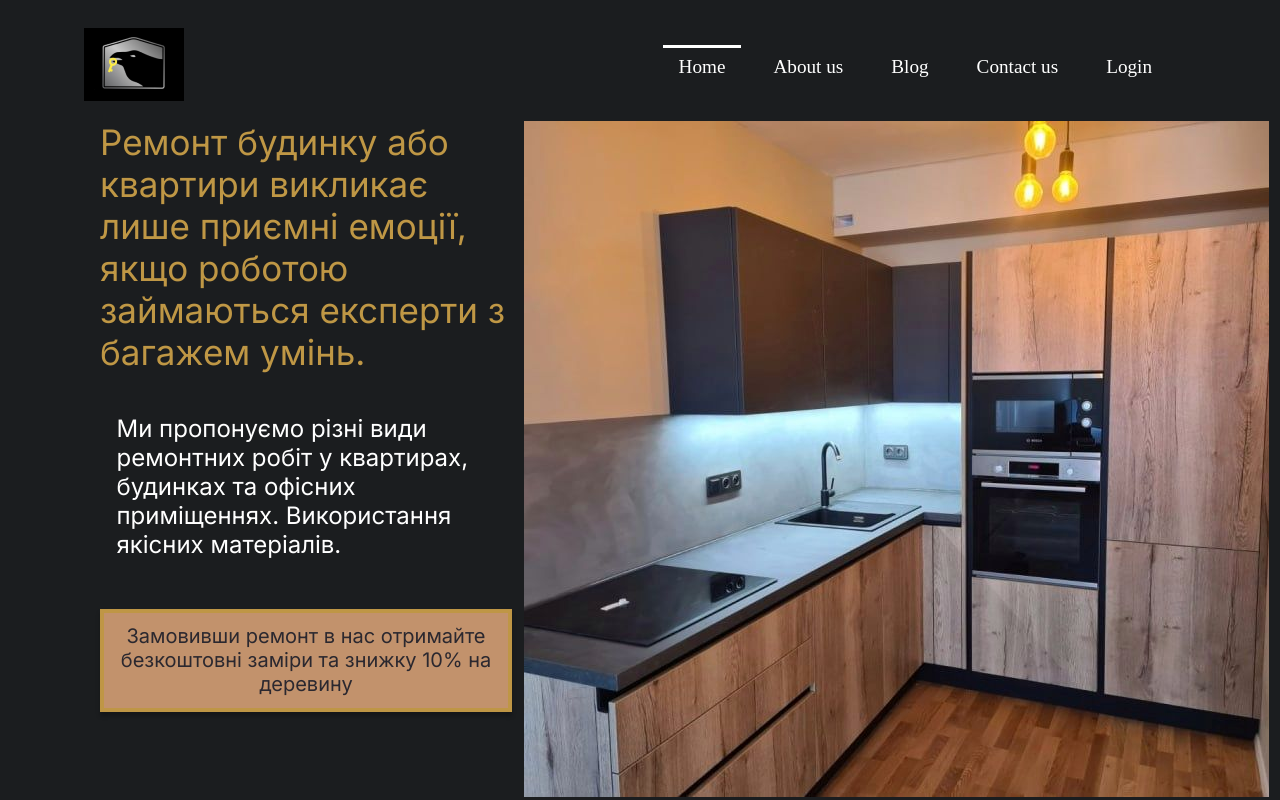
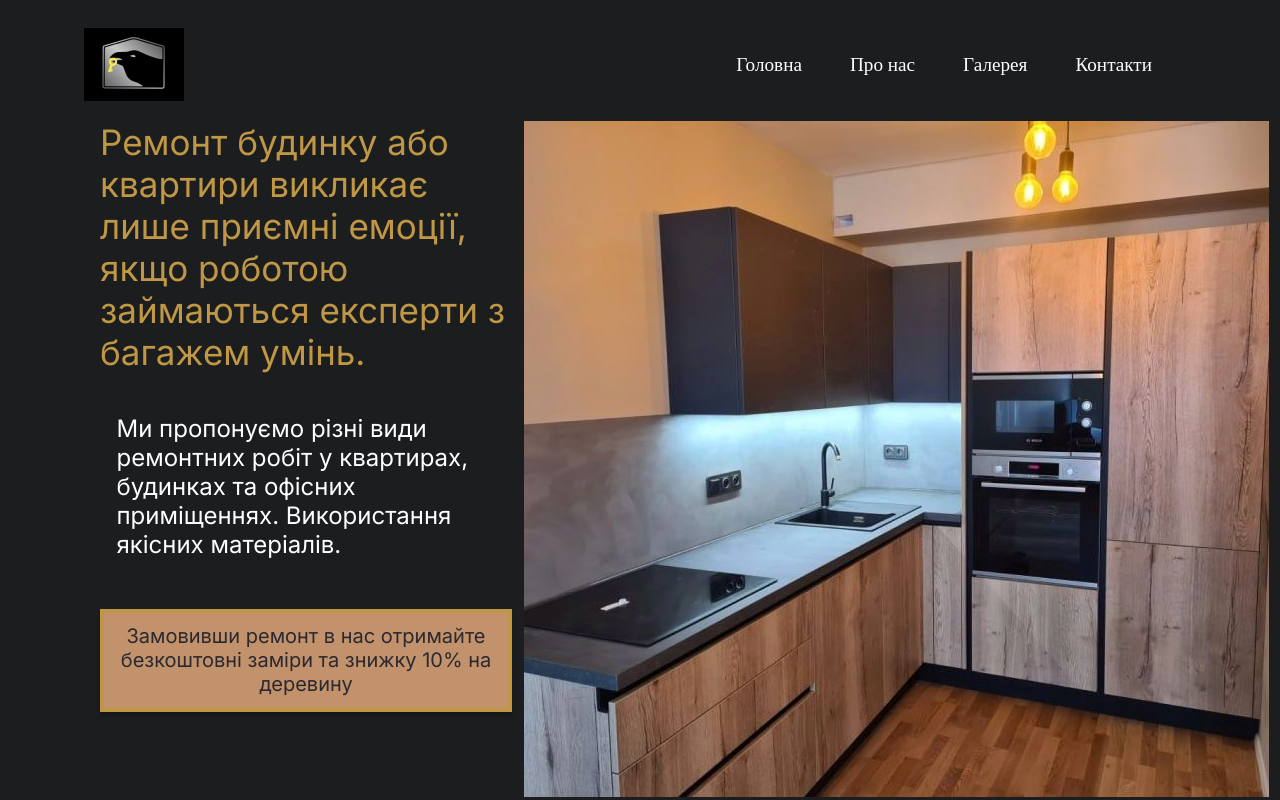
Before and after one commit to voron-remonntt/design, a React (Create React App) app: page / in a window 1280 px wide. Shown: the top 800 px of the page. Built offline with nearby package versions, Linux system fonts and the light colour scheme; a web font is replaced by a local one.

Commit message:
version mobile

```diff
--- a/package.json
+++ b/package.json
@@ -18,6 +18,7 @@
     "react-dom": "^18.2.0",
     "react-router-dom": "^6.9.0",
     "react-scripts": "5.0.1",
+    "react-scroll": "^1.8.9",
     "sass": "^1.59.3",
     "sort-by": "^1.2.0",
     "web-vitals": "^2.1.4"
@@ -48,6 +49,7 @@
   "devDependencies": {
     "@types/react": "^18.0.28",
     "@types/react-dom": "^18.0.11",
+    "@types/react-scroll": "^1.8.7",
     "@typescript-eslint/eslint-plugin": "^5.55.0",
     "@typescript-eslint/parser": "^5.55.0",
     "eslint-config-airbnb": "^19.0.4",
--- a/src/App.tsx
+++ b/src/App.tsx
@@ -3,9 +3,6 @@ import './App.scss';
 import { Routes, Route, Navigate } from 'react-router-dom';
 import { Navbar } from './components/navbar/Navbar';
 import { Home } from './pages/Home/Home';
-import { About } from './pages/About';
-import { Blog } from './pages/Blog';
-import { Contact } from './pages/Contact';
 
 const App: React.FC = () => (
   <>
@@ -14,9 +11,9 @@ const App: React.FC = () => (
     <div className="pages">
       <Routes>
         <Route path="/" Component={Home} />
-        <Route path="/about" Component={About} />
-        <Route path="/blog" Component={Blog} />
-        <Route path="/contact" Component={Contact} />
+        <Route path="#about" Component={Home} />
+        <Route path="#galery" Component={Home} />
+        <Route path="#contact" Component={Home} />
         <Route
           path="*"
           element={<Navigate to="/" />}
--- a/src/components/navbar/Navbar.scss
+++ b/src/components/navbar/Navbar.scss
@@ -125,3 +125,51 @@
     }
   }
 }
+
+.nav {
+  &__links {
+    color: #fff;
+    padding: 0.5rem 1rem;
+    height: 100%;
+    text-decoration: none;
+    border-bottom: 3px solid transparent;
+  }
+
+  &__item {
+    line-height: 40px;
+    margin-right: 1rem;
+
+    &:after {
+      content: "";
+      display: block;
+      height: 3px;
+      width: 0;
+      background-color: transparent;
+      transition: width .7s ease, background-color 0.5s ease;
+    }
+
+    &:hover:after {
+      width: 100%;
+      background-color: #fff;
+    }
+
+    & .active {
+      border-top: 3px solid #fff;
+    }
+  }
+}
+
+@media screen and (max-width: 960px) {
+  .nav {
+    &__item .active {
+      color: #fff;
+      border: none;
+    }
+
+    &__links {
+      padding: 1.5rem;
+      width: 100%;
+      display: table;
+    }
+  }
+}
--- a/src/components/navbar/Navbar.tsx
+++ b/src/components/navbar/Navbar.tsx
@@ -1,8 +1,9 @@
+/* eslint-disable react/jsx-boolean-value */
 /* eslint-disable global-require */
 import React, { useState } from 'react';
 import { NavLink } from 'react-router-dom';
 import './Navbar.scss';
-import { NavItem } from './navItem/NavItem';
+import { Link } from 'react-scroll';
 
 export const Navbar: React.FC = () => {
   const [clik, setClick] = useState(false);
@@ -18,35 +19,53 @@ export const Navbar: React.FC = () => {
 
         <ul className={clik ? 'nav__menu active' : 'nav__menu'}>
 
-          <NavItem
-            to="/"
-            event={handleClik}
-            text="Home"
-          />
+          <Link
+            spy={true}
+            smooth={true}
+            offset={50}
+            duration={500}
+            to="home"
+            className="nav__item nav__links"
+            onClick={handleClik}
+          >
+            Головна
+          </Link>
 
-          <NavItem
-            to="/about"
-            event={handleClik}
-            text="About us"
-          />
+          <Link
+            spy={true}
+            smooth={true}
+            offset={50}
+            duration={500}
+            to="about"
+            className="nav__item nav__links"
+            onClick={handleClik}
+          >
+            Про нас
+          </Link>
 
-          <NavItem
-            to="/blog"
-            event={handleClik}
-            text="Blog"
-          />
+          <Link
+            spy={true}
+            smooth={true}
+            offset={50}
+            duration={500}
+            to="galery"
+            className="nav__item nav__links"
+            onClick={handleClik}
+          >
+            Галерея
+          </Link>
 
-          <NavItem
-            to="/contact"
-            event={handleClik}
-            text="Contact us"
-          />
-
-          <NavItem
-            to="/login"
-            event={handleClik}
-            text="Login"
-          />
+          <Link
+            spy={true}
+            smooth={true}
+            offset={50}
+            duration={500}
+            to="contact"
+            className="nav__item nav__links"
+            onClick={handleClik}
+          >
+            Контакти
+          </Link>
         </ul>
 
         <div
--- a/src/pages/Home/Home.scss
+++ b/src/pages/Home/Home.scss
@@ -545,3 +545,23 @@
   text-align: center;
   padding: 5%;
 }
+
+.achor_home {
+  position: relative;
+  top: -200px;
+}
+
+.achor_about {
+  position: relative;
+  top: -120px;
+}
+
+.achor_about_mobile {
+  position: relative;
+  top: -128px;
+}
+
+.achor_galery {
+  position: relative;
+  top: -120px;
+}
--- a/src/pages/Home/Home.tsx
+++ b/src/pages/Home/Home.tsx
@@ -18,6 +18,7 @@ export const Home: React.FC = () => {
     <>
       {window.innerWidth > 650 && (
       <div>
+        <div className="achor_home" id="home" />
         <div className="container">
           <div className="info">
             <div className="title">
@@ -41,6 +42,7 @@ export const Home: React.FC = () => {
         </div>
 
         <div className="block_1">
+          <div className="achor_about" id="about" />
           <div className="pruchunu">
             <div className="pruchunu_title">
               Причини зайвих витрат:
@@ -211,6 +213,8 @@ export const Home: React.FC = () => {
 
         {/* галерея проєктів */}
         {visibilityGalary && (
+        <>
+          <div className="achor_galery" id="galery" />
           <div className="gallery">
             <div className="gallery-title">
               Галерея
@@ -253,6 +257,7 @@ export const Home: React.FC = () => {
               </div>
             </div>
           </div>
+        </>
         )}
         {/* Вироби з плитки */}
         {visibilityPlutka && (
@@ -670,7 +675,7 @@ export const Home: React.FC = () => {
 
         {/* футтер */}
 
-        <footer className="footer">
+        <footer className="footer" id="contact">
           <div className="footer-description">
             Наша компанія VORON займається виготовленням і
             монтажем якісних виробів з дерева , проведенням
@@ -714,6 +719,7 @@ export const Home: React.FC = () => {
       )}
       {window.innerWidth < 650 && (
         <div className="mobile">
+          <div className="achor_home" id="home" />
           <div className="mobile__header">
             <div className="mobile_info1">
               Ремонт будинку або квартири викликає лише приємні емоції, якщо роботою займаються експерти з багажем умінь.
@@ -728,6 +734,7 @@ export const Home: React.FC = () => {
             </div>
           </div>
           <div className="mobile__block1">
+            <div className="achor_about_mobile" id="about" />
             <div className="mobile__block1__title">
               Причини зайвих витрат:
             </div>
@@ -847,7 +854,7 @@ export const Home: React.FC = () => {
             <img src={require('../../img/chodu2.png')} alt="logo" className="mobile__block4__vanna2" />
           </div>
 
-          <div className="mobile__galery">
+          <div className="mobile__galery" id="galery">
             <div className="mobile__galery__title">
               Галерея проектів
             </div>
@@ -869,7 +876,7 @@ export const Home: React.FC = () => {
             </div>
           </div>
 
-          <footer className="mobile__footer">
+          <footer className="mobile__footer" id="contact">
             <div className="mobile__footer-description">
               Наша компанія VORON займається виготовленням і
               монтажем якісних виробів з дерева , проведенням
```
Also changed, not shown: 1 other file (tests, documents, lock files or other folders). Lines whose indentation alone changed are shown as unchanged.
